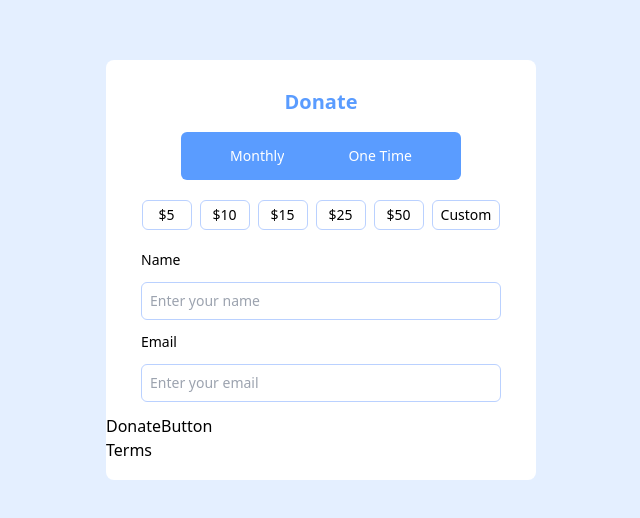
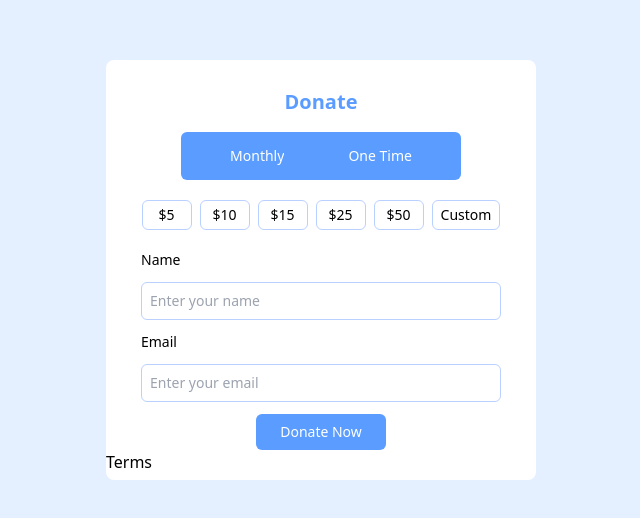
Before and after one commit to eobcre/donate-card, a React (Vite) app: page / in a window 1280 px wide. Shown: the part 130-648 px from the top of the page, without its empty margins (319-959 px from the left). Built offline with nearby package versions, Linux system fonts and the light colour scheme.

Commit message:
created and styled button

```diff
--- a/src/components/DonateButton.tsx
+++ b/src/components/DonateButton.tsx
@@ -1,5 +1,11 @@
-const DonateButton = () => {
-  return <div>DonateButton</div>;
+const DonateButton: React.FC = () => {
+  return (
+    <div className='flex justify-center items-center'>
+      <button className='bg-[#5A9CFF] text-white text-sm rounded-md px-6 py-2'>
+        Donate Now
+      </button>
+    </div>
+  );
 };
 
 export default DonateButton;
```
